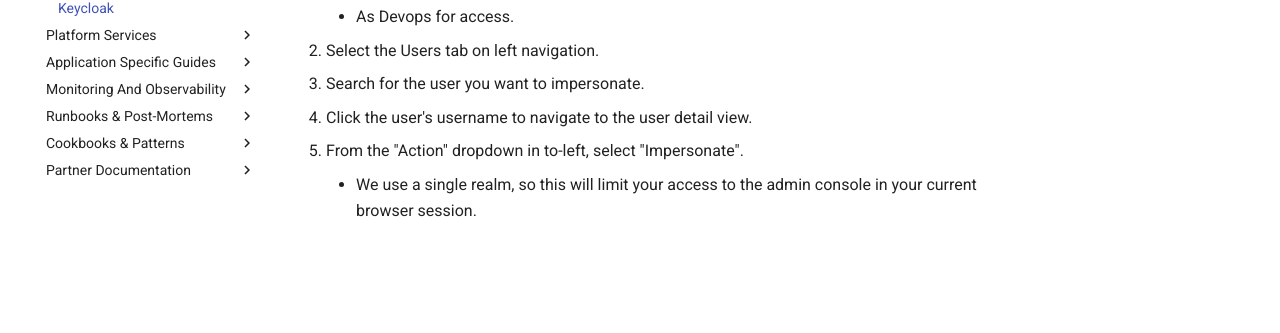
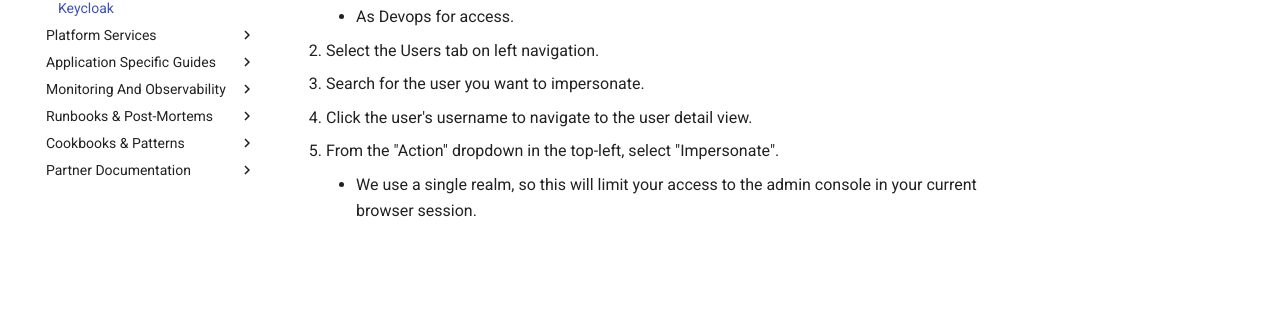
Before and after one commit to mitodl/platform-engineering-site, an MkDocs documentation site: the page built from docs/getting_started_and_how_tos/impersonate_users_keycloak.md, in a window 1280 px wide. Shown: the part 373-706 px from the top of the page. Built offline with MkDocs 1.6.1 and Material for MkDocs 9.7.7, drawn with Linux system fonts in a browser that asks for light colours.

Commit message:
Update docs/getting_started_and_how_tos/impersonate_users_keycloak.md
Co-authored-by: gemini-code-assist[bot] <176961590+gemini-code-assist[bot]@users.noreply.github.com>

```diff
--- a/docs/getting_started_and_how_tos/impersonate_users_keycloak.md
+++ b/docs/getting_started_and_how_tos/impersonate_users_keycloak.md
@@ -14,5 +14,5 @@ Be careful impersonating users! Do not take unnecessary actions on their behalf.
 2. Select the Users tab on left navigation.
 3. Search for the user you want to impersonate.
 4. Click the user's username to navigate to the user detail view.
-5. From the "Action" dropdown in to-left, select "Impersonate".
+5. From the "Action" dropdown in the top-left, select "Impersonate".
     - We use a single realm, so this will limit your access to the admin console in your current browser session.
```
